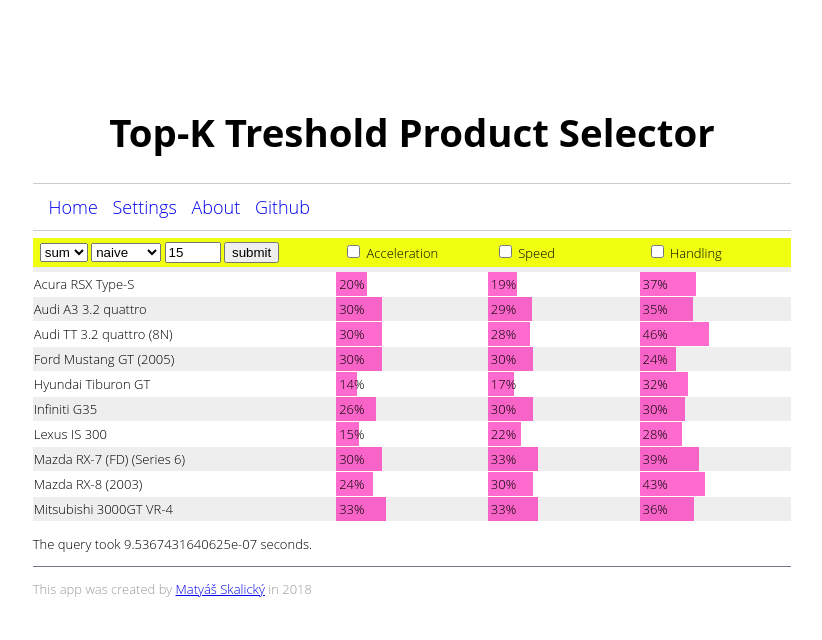
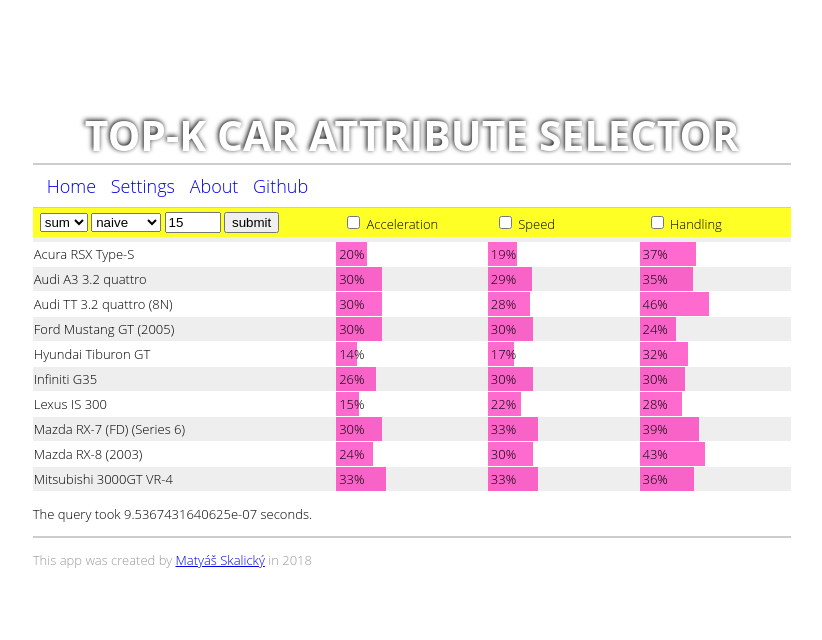
Before and after one commit to mskl/fit-bi-vwm-project, a Flask app: page / in a window 1280 px wide. Shown: the top 640 px of the page, without its empty margins (228-1050 px from the left). Run offline with Flask 2, Linux system fonts and the light colour scheme.

Commit message:
Design changes. Tested and corrected the Fagin.

```diff
--- a/source/classes/CarDatabase.py
+++ b/source/classes/CarDatabase.py
@@ -1,5 +1,5 @@
 import csv
-from source.algorithms import *
+from source.utils.algorithms import *
 from source.classes.Automobile import Automobile
 from source.classes.MutableTuple import MutableTuple
 from source.classes.MyHeap import MyHeap
@@ -165,7 +165,7 @@ class CarDatabase:
         return results[:quantity]
 
     @timed
-    def top_k_treshold(self, form_values, agregate_func):
+    def top_k_treshold(self, form_values, agregate_func, srtd=True):
         # 1. Set the threshold t to be the aggregate of the scores seen in this access.
         # 2. Do random accesses and compute the scores of the seen objects.
         # 3. Maintain a list of top-k objects seen so far
@@ -195,15 +195,15 @@ class CarDatabase:
             # Compute score of seen objects
             if first_accel.key() not in seen:
                 seen.add(first_accel.key())
-                fa = agregate_func(first_accel, a, s, h)
-                my_heap.add_element(first_accel, fa)
+                my_heap.add_element(first_accel, agregate_func(first_accel, a, s, h))
             if first_speed.key() not in seen:
                 seen.add(first_speed.key())
-                fs = agregate_func(first_speed, a, s, h)
-                my_heap.add_element(first_speed, fs)
+                my_heap.add_element(first_speed, agregate_func(first_speed, a, s, h))
             if first_handl.key() not in seen:
                 seen.add(first_handl.key())
-                fh = agregate_func(first_handl, a, s, h)
-                my_heap.add_element(first_handl, fh)
+                my_heap.add_element(first_handl, agregate_func(first_handl, a, s, h))
 
-        return my_heap.get_sorted_elements()
+        if srtd:
+            return my_heap.get_sorted_elements()
+        else:
+            return my_heap.get_unsorted_heap()
--- a/source/static/styles/style.css
+++ b/source/static/styles/style.css
@@ -21,30 +21,36 @@
 
 #header {
 	text-align: center;
-	padding-bottom: 0.5em;
+	padding-bottom: 0em;
 }
 
 #main {
-	border: 5px #72768a;
+
 }
 
 #footer {
 	color: #999;
 	margin-top: 1em;
-	border-top: 1px solid #72768a;
+	border-top: 2px solid #CCCCCC;
 }
 
 #headertext {
-	font-size: 1.5vw;
-	color: #000000;
+	font-size: 1.6vW;
+}
+
+#headertext h1 {
+	padding-bottom: 0;
+	margin-bottom: 0px;
+	color: white;
+	text-shadow: -1px -1px 5px #000000;
 }
 
 #navbar {
 	text-align: left;
 	display: block;
 	font-size: large;
-	padding: 0.6em;
-	border-top: 1px solid #CCCCCC;
+	padding: 0.5em;
+	border-top: 2px solid #CCCCCC;
 	border-bottom: 1px solid #CCCCCC;
 }
 
@@ -71,13 +77,6 @@ h3:after
     border:1px solid #d6d6d6;
 }
 
-.line {
-	border-bottom: 1px dotted #CCCCCC;
-	margin-top: 5px;
-	margin-bottom: 5px;
-	display: block;
-}
-
 p {
 	text-align: justify;
 	clear: both;
@@ -96,7 +95,7 @@ p {
 .product_table thead td {
 	border-bottom: 5px solid #eeeeee;
 	padding: 4px 7px 4px 7px;
-	background-color: rgb(240, 255, 16);
+	background-color: rgb(254, 255, 36);
 }
 
 .product_table tbody tr:nth-child(odd) {
--- a/source/templates/baser.html
+++ b/source/templates/baser.html
@@ -17,7 +17,7 @@
             <div id="header">
                 {% block header %}
                     <div id="headertext">
-                        <h1>Top-K Treshold Product Selector</h1>
+                        <h1>TOP-K CAR ATTRIBUTE SELECTOR</h1>
                     </div>
                     <div id="navbar">
                         <span class="navbarbutton">
--- a/source/topktreshold.py
+++ b/source/topktreshold.py
@@ -1,6 +1,6 @@
 from flask import Flask, render_template
 from source.classes.CarDatabase import CarDatabase
-from source.algorithms import *
+from source.utils.algorithms import *
 
 # Paths to the DATASET csv files
 dataset_paths = {"NFS": "source/data/cars_nsf.csv",
```
Also changed, not shown: source/utils/graph.py (+18 -17 lines), source/utils/algorithms.py (renamed from source/algorithms.py).
